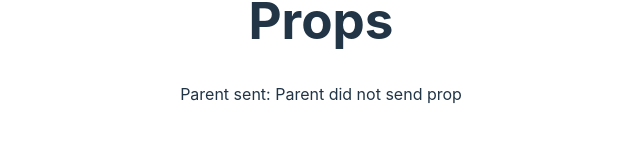
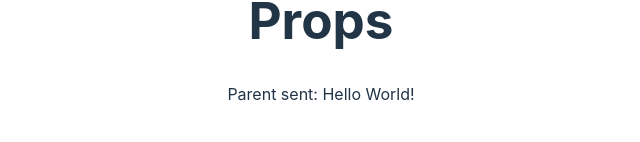
Before and after one commit to alonzojoe/ts-refresher, a Vue app: page / in a window 1280 px wide. Shown: the part 374-516 px from the top of the page, without its empty margins (319-959 px from the left). Built offline with nearby package versions, Linux system fonts and the light colour scheme.

Commit message:
Generics

```diff
--- a/src/App.vue
+++ b/src/App.vue
@@ -6,7 +6,7 @@ const greetings = ref("Hello  World!");
 </script>
 
 <template>
-  <GenericComp />
+  <GenericComp :message="greetings" />
 </template>
 
 <style scoped>
--- a/src/components/GenericComp.vue
+++ b/src/components/GenericComp.vue
@@ -6,9 +6,11 @@
 </template>
 
 <script setup lang="ts" generic="T extends string">
-const { message = "Parent did not send prop" } = defineProps<{
-  message?: string;
-}>();
+// const { message = "Parent did not send prop" } = defineProps<{
+//   message: string;
+// }>();
+import { type GenericComp } from "./types";
+defineProps<GenericComp<T>>();
 </script>
 
 <style scoped>
```
